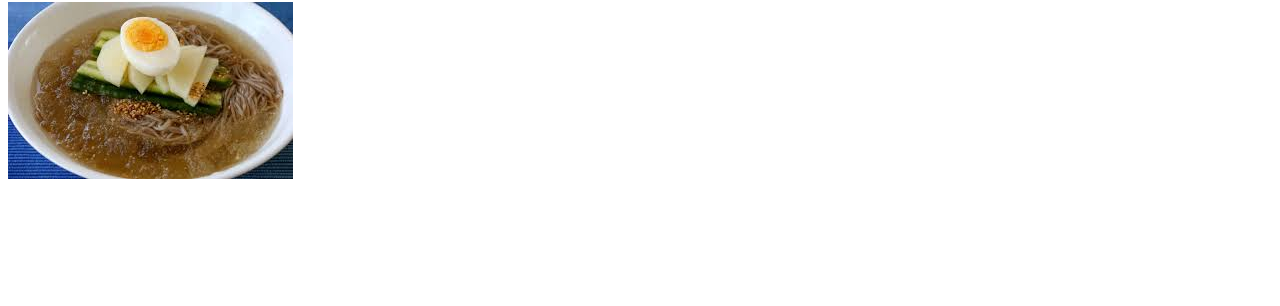
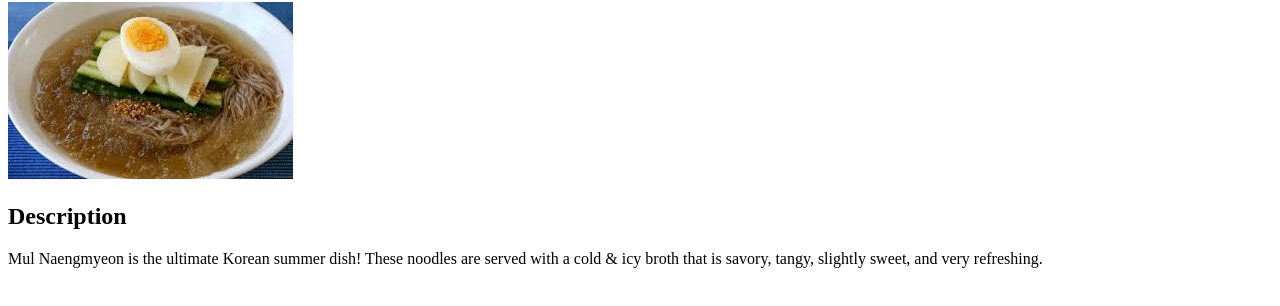
Before and after one commit to roasted-oolong/odin-recipes, a plain HTML site: page recipes/korean-cold-noodles.html in a window 1280 px wide. Shown: the part 78-384 px from the top of the page. Drawn offline with Linux system fonts and the light colour scheme.

Commit message:
Add Korean Cold Noodle Description

```diff
--- a/recipes/korean-cold-noodles.html
+++ b/recipes/korean-cold-noodles.html
@@ -8,5 +8,8 @@
 <body>
     <h1>Korean Cold Noodles</h1>
     <img src="../img/korean-cold-noodles.jpeg" alt="buckwheat noodles in soup that is iced">
+
+    <h2>Description</h2>
+    <p>Mul Naengmyeon is the ultimate Korean summer dish! These noodles are served with a cold & icy broth that is savory, tangy, slightly sweet, and very refreshing. </p>
 </body>
 </html>
```
Also changed, not shown: index.html (+1 -0 lines).
